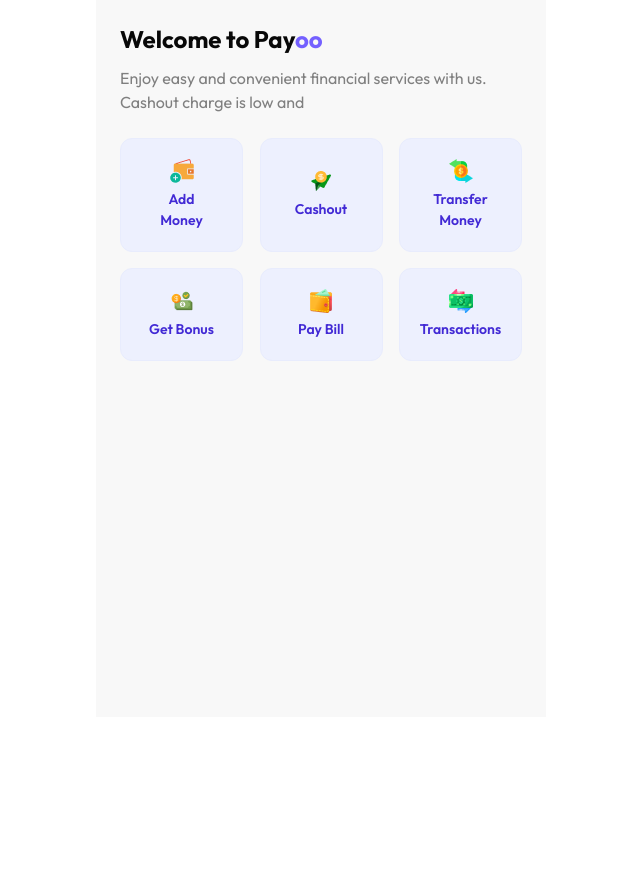
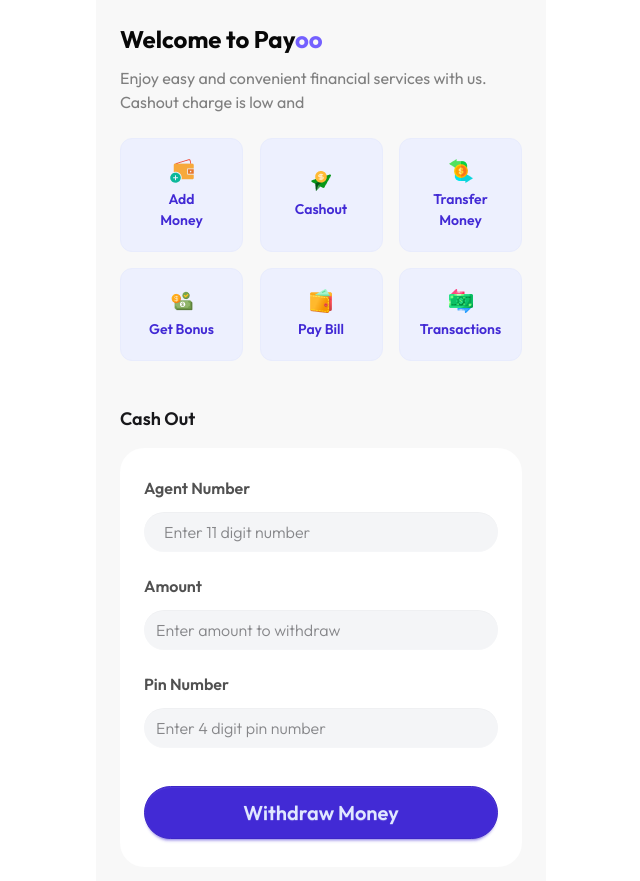
Before and after one commit to AHJ32/Payoo, a plain HTML site: page home.html in a window 1280 px wide. Shown: the part 83-964 px from the top of the page, without its empty margins (319-959 px from the left). Before the commit the page ends 800 px from the top, so only its background shows below. Drawn offline with nearby package versions, Linux system fonts and the light colour scheme.

Commit message:
Cash Out section design complete

```diff
--- /dev/null
+++ b/JS/cashout.js
@@ -0,0 +1,25 @@
+// Credentials
+import { accountNumber } from "./config.js";
+import { pin } from "./config.js";
+
+document.getElementById("withdraw-btn").addEventListener("click", () => {
+  //Error sound
+  const errorSound = new Audio("Viral FAAH Sound.mp3");
+  // Agent number fetch and validate
+  const agentNumber = document.getElementById("input-agent").value;
+  if (agentNumber == accountNumber) {
+    errorSound.play();
+  } else {
+    // amount fetch and validate
+    const amount = document.getElementById("input-amount").value;
+    const currentBalance = document.getElementById("balance").innerText;
+    if (Number(amount) >= Number(currentBalance)) {
+      errorSound.play();
+    } else {
+      const cashoutPin = document.getElementById("input-cashout-pin").value;
+      if (cashoutPin == pin) {
+        alert("Correct");
+      }
+    }
+  }
+});
--- /dev/null
+++ b/JS/config.js
@@ -0,0 +1,2 @@
+export const accountNumber = "01630591092";
+export const pin = "2061";
--- a/JS/login.js
+++ b/JS/login.js
@@ -1,9 +1,11 @@
+import { accountNumber } from "./config.js";
+import { pin } from "./config.js";
 document.getElementById("login-btn").addEventListener("click", () => {
   const contactNumber = document.getElementById("input-mobile").value;
   const pinNumber = document.getElementById("input-pin").value;
   const errorSound = new Audio("Viral FAAH Sound.mp3");
 
-  if (contactNumber == "01630591092" && pinNumber == "2061") {
+  if (contactNumber == accountNumber && pinNumber == pin) {
     alert("Login Successful");
     window.location.assign("/home.html");
   } else {
--- a/home.html
+++ b/home.html
@@ -128,6 +128,65 @@
           </button>
         </div>
       </section>
+      <section id="cashout" class="py-5 space-y-4">
+        <h2 class="font-semibold text-[1.125rem]">Cash Out</h2>
+        <div class="card bg-base-100 w-full rounded-3xl">
+          <div class="card-body">
+            <fieldset class="fieldset space-y-4">
+              <div class="space-y-[.75rem]">
+                <label
+                  class="label font-semibold text-[1rem] text-[#080808] opacity-70"
+                  >Agent Number</label
+                >
+                <input
+                  id="input-agent"
+                  maxlength="11"
+                  minlength="11"
+                  type="tel"
+                  class="input rounded-[2rem] border-none bg-[#f4f5f7] placeholder-opacity-40 font-light text-[1rem] text-nutral outline-none w-full py-4 pl-[1.25rem]"
+                  placeholder="Enter 11 digit number"
+                  required
+                />
+              </div>
+              <div class="space-y-[.75rem]">
+                <label
+                  class="label font-semibold text-[1rem] text-[#080808] opacity-70"
+                  >Amount</label
+                >
+                <input
+                  id="input-amount"
+                  type="number"
+                  class="input rounded-[2rem] border-none bg-[#f4f5f7] placeholder-opacity-40 font-light text-[1rem] text-nutral outline-none w-full"
+                  placeholder="Enter amount to withdraw"
+                  required
+                />
+              </div>
+              <div class="space-y-[.75rem]">
+                <label
+                  class="label font-semibold text-[1rem] text-[#080808] opacity-70"
+                  >Pin Number</label
+                >
+                <input
+                  id="input-cashout-pin"
+                  maxlength="4"
+                  minlength="4"
+                  type="password"
+                  class="input rounded-[2rem] border-none bg-[#f4f5f7] placeholder-opacity-40 font-light text-[1rem] text-nutral outline-none w-full"
+                  placeholder="Enter 4 digit pin number"
+                  required
+                />
+              </div>
+              <button
+                id="withdraw-btn"
+                class="btn btn-primary mt-4 rounded-[2rem] font-semibold text-[1.25rem] text-center py-[.875rem] h-[3.3125rem]"
+              >
+                Withdraw Money
+              </button>
+            </fieldset>
+          </div>
+        </div>
+      </section>
     </main>
+    <script type="module" src="./JS/cashout.js"></script>
   </body>
 </html>
```
Also changed, not shown: index.html (+1 -1 lines), 1 other file.
